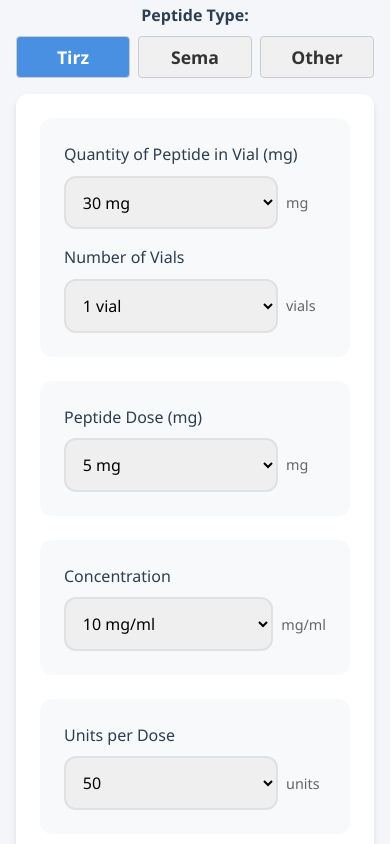
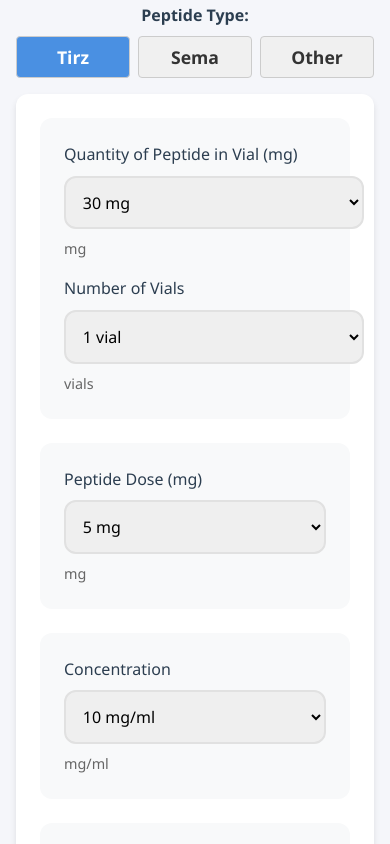
Before and after one commit to peppinlepew/peptide-calc, a plain HTML site: page docs/index.html in a window 390 px wide. Shown: the part 592-1436 px from the top of the page. Drawn offline with Linux system fonts and the light colour scheme.

Commit message:
make some elements responsive for mobile

```diff
--- a/docs/index.html
+++ b/docs/index.html
@@ -47,45 +47,45 @@
         </div>
         <div class="calculator-card">
             <div class="input-group" style="display: flex; gap: 1rem; flex-wrap: wrap;">
-                <div style="flex: 2; min-width: 200px;">
+                <div style="flex: 2; min-width: 300px;">
                     <label for="vialQuantitySelect">Quantity of Peptide in Vial (mg)</label>
-                    <div class="input-wrapper">
-                        <select id="vialQuantitySelect"></select>
-                        <input type="number" id="vialQuantityCustom" min="0" step="0.1" placeholder="Enter custom quantity" style="display:none;">
+                    <div class="input-wrapper" style="display: flex; gap: 0.5rem; align-items: center;">
+                        <select id="vialQuantitySelect" style="flex: 1;"></select>
+                        <input type="number" id="vialQuantityCustom" min="0" step="0.1" placeholder="Enter custom quantity" style="display:none; flex: 1;">
                         <span class="unit">mg</span>
                     </div>
                 </div>
-                <div style="flex: 1; min-width: 200px;">
+                <div style="flex: 1; min-width: 300px;">
                     <label for="numVialsSelect">Number of Vials</label>
-                    <div class="input-wrapper">
-                        <select id="numVialsSelect"></select>
-                        <input type="number" id="numVialsCustom" min="1" step="1" placeholder="Enter custom number" style="display:none;">
+                    <div class="input-wrapper" style="display: flex; gap: 0.5rem; align-items: center;">
+                        <select id="numVialsSelect" style="flex: 1;"></select>
+                        <input type="number" id="numVialsCustom" min="1" step="1" placeholder="Enter custom number" style="display:none; flex: 1;">
                         <span class="unit">vials</span>
                     </div>
                 </div>
             </div>
             <div class="input-group">
                 <label for="doseSelect">Peptide Dose (mg)</label>
-                <div class="input-wrapper">
-                    <select id="doseSelect"></select>
-                    <input type="number" id="doseCustom" min="0" step="0.1" placeholder="Enter custom dose" style="display:none;">
+                <div class="input-wrapper" style="display: flex; gap: 0.5rem; align-items: center;">
+                    <select id="doseSelect" style="flex: 1;"></select>
+                    <input type="number" id="doseCustom" min="0" step="0.1" placeholder="Enter custom dose" style="display:none; flex: 1;">
                     <span class="unit">mg</span>
                 </div>
             </div>
             <div class="input-group">
                 <label for="concentrationSelect">Concentration</label>
-                <div class="input-wrapper">
-                    <select id="concentrationSelect"></select>
-                    <input type="number" id="concentrationCustom" min="0" step="0.1" placeholder="Enter custom concentration" style="display:none;">
+                <div class="input-wrapper" style="display: flex; gap: 0.5rem; align-items: center;">
+                    <select id="concentrationSelect" style="flex: 1;"></select>
+                    <input type="number" id="concentrationCustom" min="0" step="0.1" placeholder="Enter custom concentration" style="display:none; flex: 1;">
                     <span class="unit">mg/ml</span>
                 </div>
                 <span class="field-warning" id="concentrationWarning" style="display:none; color: #dc3545; font-size: 0.9em; margin-top: 0.25rem;"></span>
             </div>
             <div class="input-group">
                 <label for="unitsSelect">Units per Dose</label>
-                <div class="input-wrapper">
-                    <select id="unitsSelect"></select>
-                    <input type="number" id="unitsCustom" min="0" step="0.1" placeholder="Enter custom units" style="display:none;">
+                <div class="input-wrapper" style="display: flex; gap: 0.5rem; align-items: center;">
+                    <select id="unitsSelect" style="flex: 1;"></select>
+                    <input type="number" id="unitsCustom" min="0" step="0.1" placeholder="Enter custom units" style="display:none; flex: 1;">
                     <span class="unit">units</span>
                 </div>
                 <span class="field-warning" id="unitsWarning" style="display:none; color: #dc3545; font-size: 0.9em; margin-top: 0.25rem;"></span>
@@ -218,5 +218,22 @@
             </div>
         </div>
     </footer>
+    <style>
+    @media (max-width: 600px) {
+        .input-wrapper {
+            flex-direction: column !important;
+            align-items: stretch !important;
+        }
+        .input-wrapper select,
+        .input-wrapper input {
+            width: 100% !important;
+            min-width: 0 !important;
+        }
+    }
+    .input-wrapper select,
+    .input-wrapper input {
+        min-width: 120px;
+    }
+    </style>
 </body>
 </html>
```
